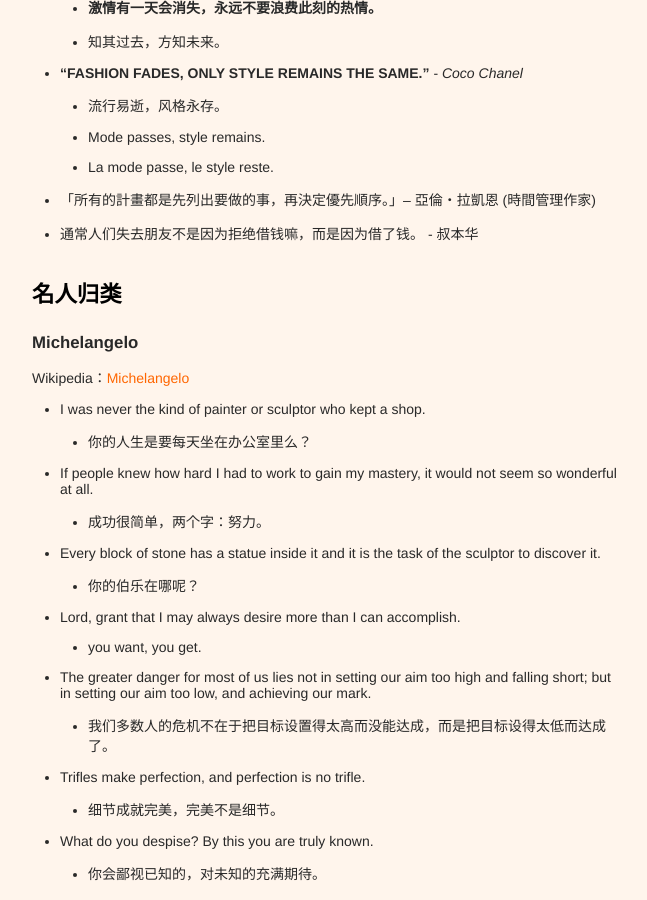
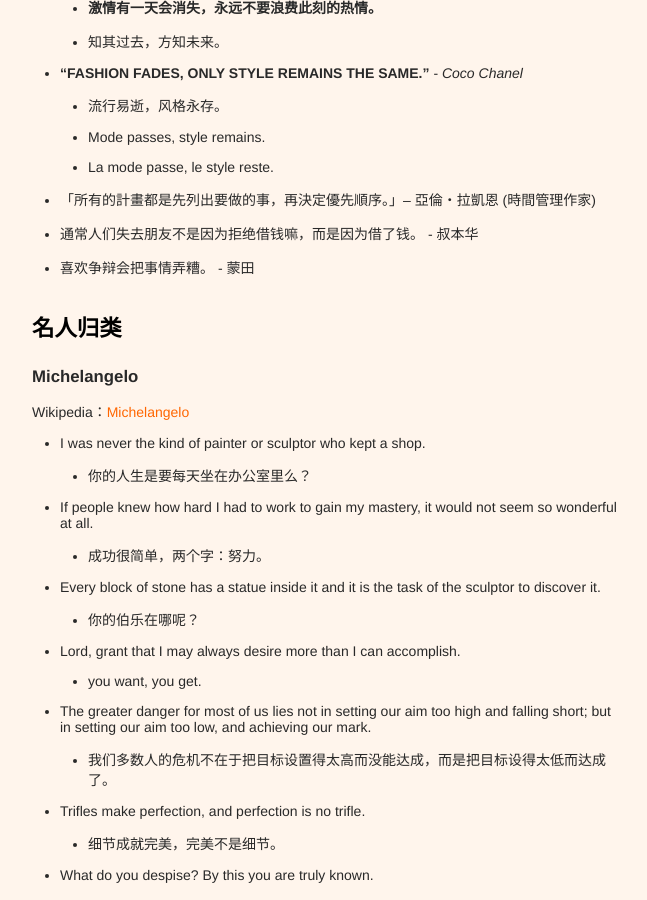
Before and after one commit to xianyuxmu/xianyuxmu.github.io, a Jekyll site: the page built from _posts/2017-06-17-chicken-soup.md, in a window 1280 px wide and 900 px high, scrolled down 1750 px. Shown: the whole window, without its empty margins (314-961 px from the left). Built offline with Jekyll 4.4.1, drawn with Linux system fonts in a browser that asks for light colours; comment, search, counter and statistics services are not loaded.

Commit message:
Chicken Soup of 23 Jul. 2017

```diff
--- a/_posts/2017-06-17-chicken-soup.md
+++ b/_posts/2017-06-17-chicken-soup.md
@@ -55,6 +55,7 @@ tags:
 	- La mode passe, le style reste.
 - 「所有的計畫都是先列出要做的事，再決定優先順序。」– 亞倫‧拉凱恩 (時間管理作家)
 - 通常人们失去朋友不是因为拒绝借钱嘛，而是因为借了钱。 - 叔本华
+- 喜欢争辩会把事情弄糟。 - 蒙田
 
 
 ## 名人归类
```
